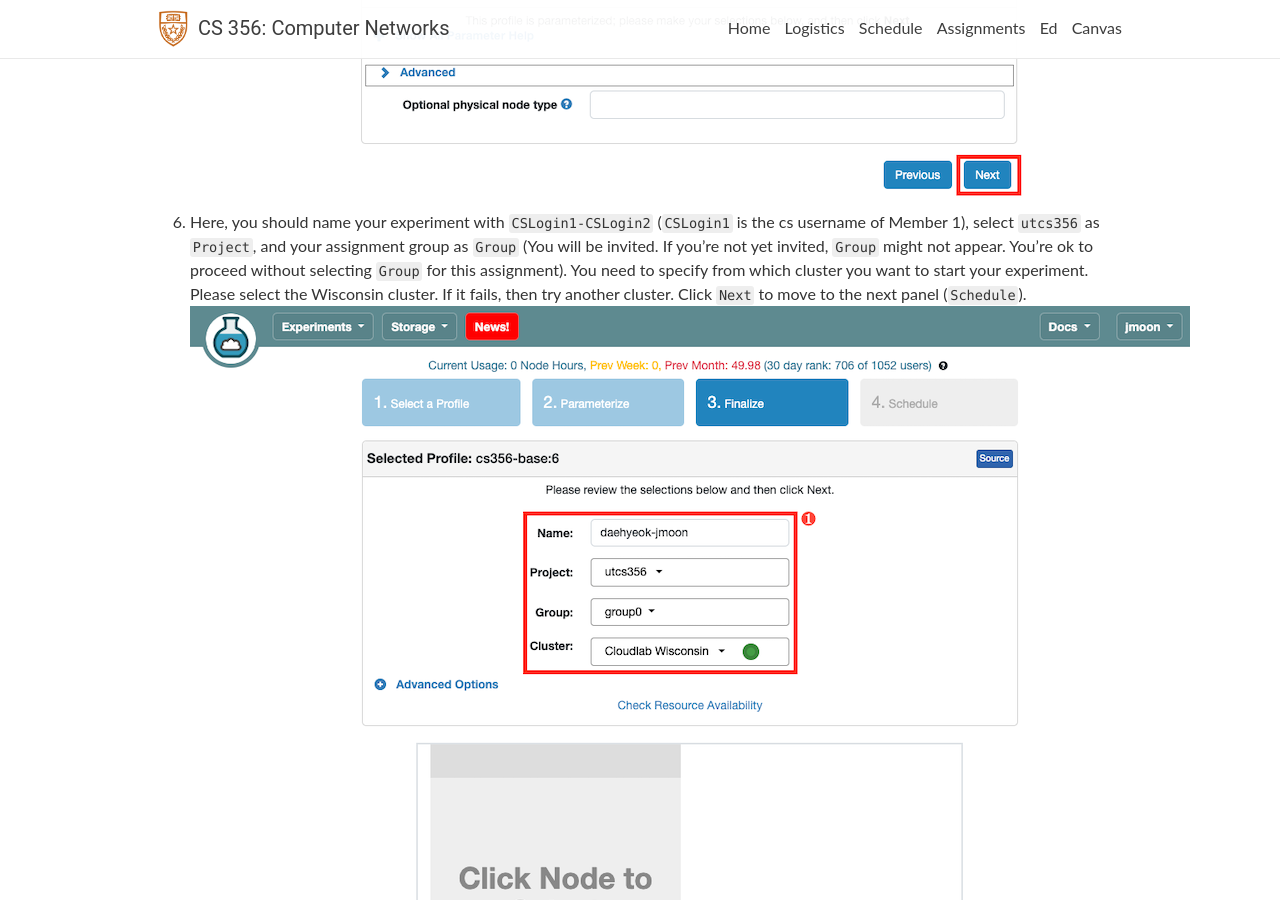
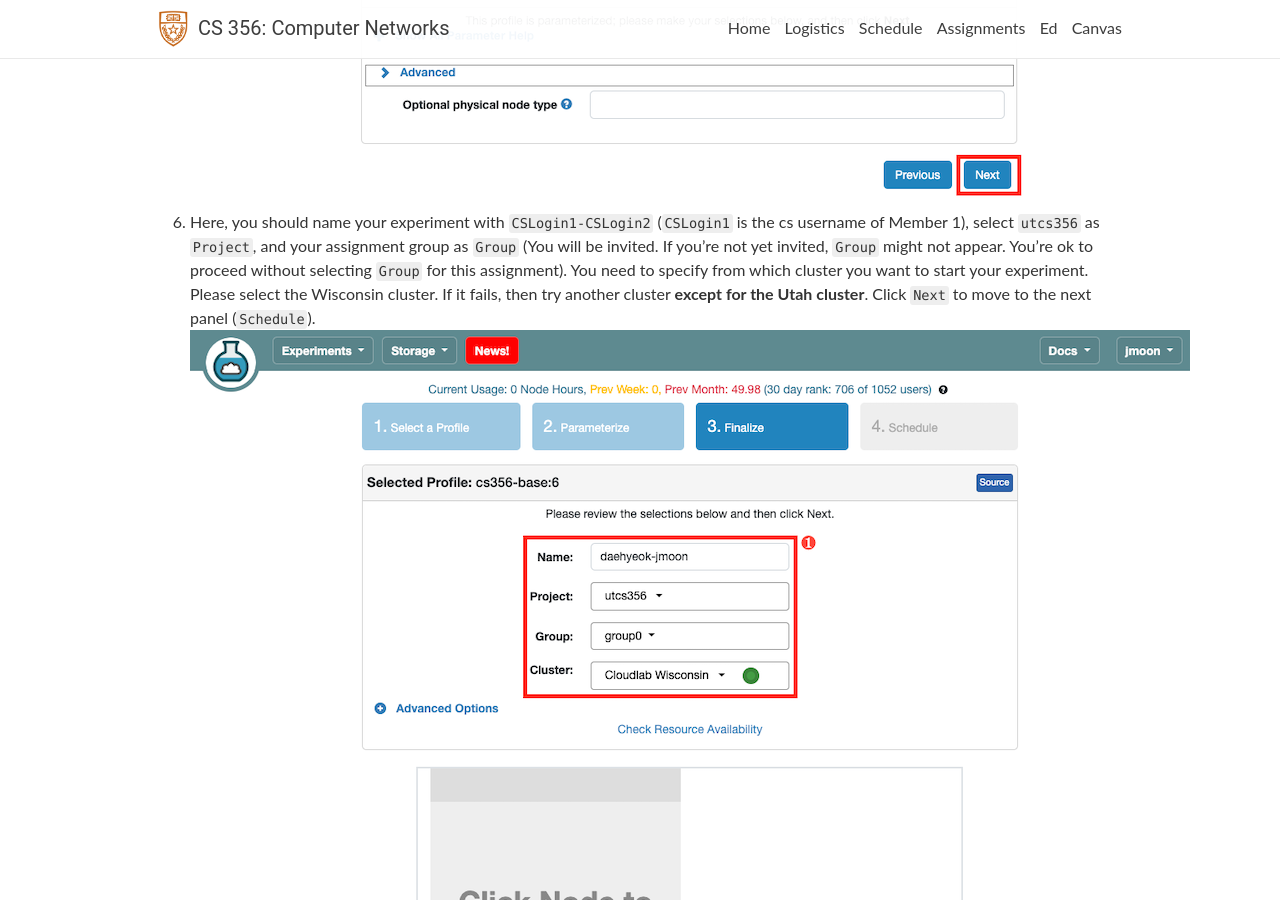
Before and after one commit to utcs356/sp25, a Jekyll site: the page built from _pages/0_cloulab_kathara.md, in a window 1280 px wide and 900 px high, scrolled down 3941 px. Built offline with Jekyll 4.4.1, drawn with Linux system fonts in a browser that asks for light colours; nearby versions of some CDN libraries; comment, search, counter and statistics services are not loaded.

Commit message:
Minor updates on assignment 0

```diff
--- a/_pages/0_cloulab_kathara.md
+++ b/_pages/0_cloulab_kathara.md
@@ -75,7 +75,7 @@ An experiment in CloudLab means the instantiation of a profile. You can think of
 ![start_exp_step4]({{site.baseurl}}/assets/img/assignments/assignment0/start_exp_step4.png)
 5. Click `Next` to move to the next panel (`Finalize`). You don't need to parameterize an experiment unless explicitly mentioned.
 ![start_exp_step5]({{site.baseurl}}/assets/img/assignments/assignment0/start_exp_step5.png)
-6. Here, you should name your experiment with `CSLogin1-CSLogin2` (`CSLogin1` is the cs username of Member 1), select `utcs356` as `Project`, and your assignment group as `Group` (You will be invited. If you're not yet invited, `Group` might not appear. You're ok to proceed without selecting `Group` for this assignment). You need to specify from which cluster you want to start your experiment. Please select the Wisconsin cluster. If it fails, then try another cluster. Click `Next` to move to the next panel (`Schedule`).
+6. Here, you should name your experiment with `CSLogin1-CSLogin2` (`CSLogin1` is the cs username of Member 1), select `utcs356` as `Project`, and your assignment group as `Group` (You will be invited. If you're not yet invited, `Group` might not appear. You're ok to proceed without selecting `Group` for this assignment). You need to specify from which cluster you want to start your experiment. Please select the Wisconsin cluster. If it fails, then try another cluster **except for the Utah cluster**. Click `Next` to move to the next panel (`Schedule`).
 ![start_exp_step6]({{site.baseurl}}/assets/img/assignments/assignment0/start_exp_step6.png)
 7. Enter the desired experiment duration and the time/date when you want to start the experiment. If you want to start your experiment as soon as possible, skip the `Start on date/time` field. Once your experiment is ready you will receive a notification email.
 ![start_exp_step7]({{site.baseurl}}/assets/img/assignments/assignment0/start_exp_step7.png)
```
